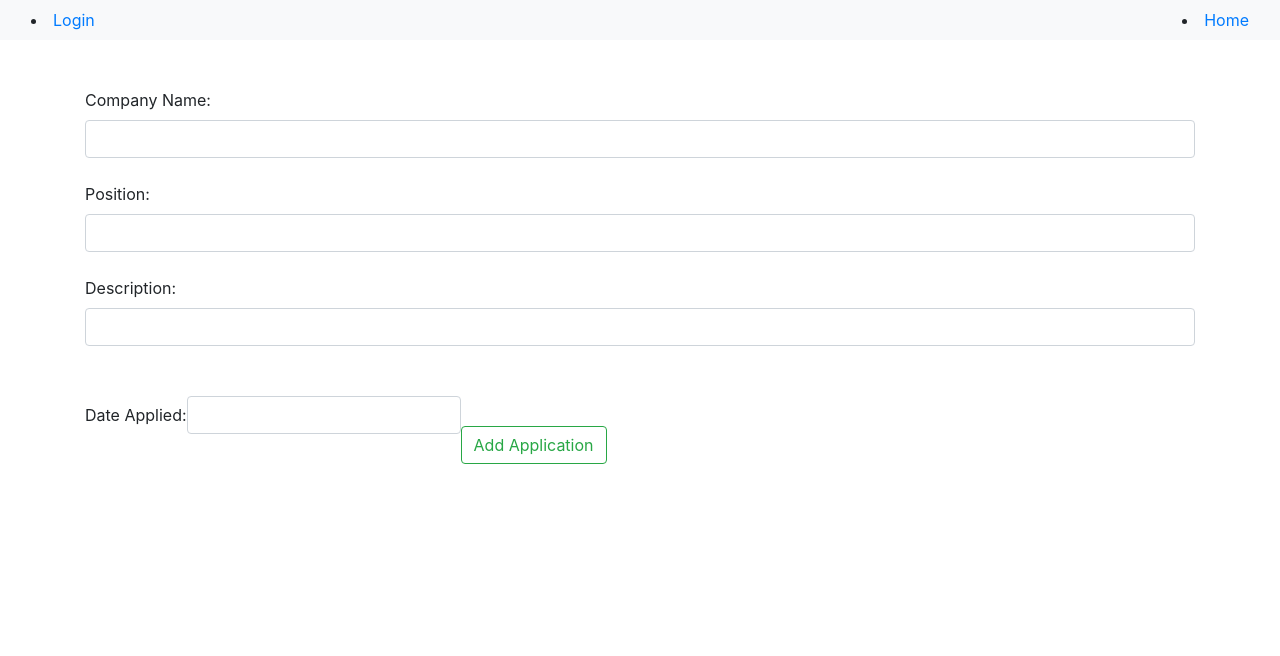
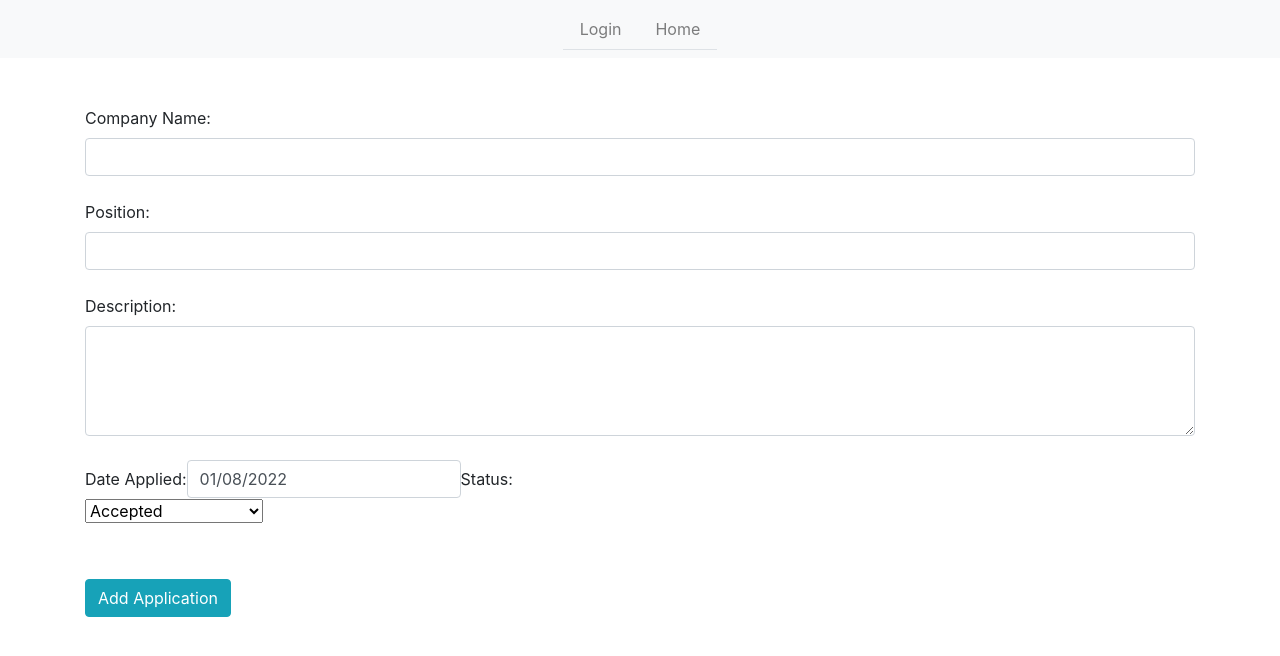
Before and after one commit to ManeeshWije/application-tracker, a React (Create React App) app in the folder client/: page /AddApplication in a window 1280 px wide. Shown: the top 656 px of the page. Built offline with nearby package versions, Linux system fonts and the light colour scheme.

Commit message:
add button works, need to render shallow view in homepage of all applications

```diff
--- a/client/src/components/AddApplications.js
+++ b/client/src/components/AddApplications.js
@@ -9,7 +9,7 @@ export default function AddApplications() {
 	const [companyName, setCompanyName] = useState("");
 	const [description, setDescription] = useState("");
 	const [position, setPosition] = useState("");
-	const [dateApplied, setDateApplied] = useState("");
+	const [dateApplied, setDateApplied] = useState(new Date()); //sets default date as today
 	const [status, setStatus] = useState("");
 
 	function handleCompanyChange(e) {
@@ -25,6 +25,11 @@ export default function AddApplications() {
 	function handlePositionChange(e) {
 		e.preventDefault();
 		setPosition(e.target.value);
+	}
+
+	function handleStatusChange(e) {
+		e.preventDefault();
+		setStatus(e.target.value);
 	}
 
 	function handleDateChange(date) {
@@ -57,14 +62,32 @@ export default function AddApplications() {
 			<div className="container mt-5">
 				<form>
 					<label>Company Name:</label> <br></br>
-					<input onChange={handleCompanyChange} value={companyName} type="text" className="form-control"></input> <br></br>
+					<input onChange={handleCompanyChange} value={companyName} type="text" required className="form-control"></input> <br></br>
 					<label>Position:</label> <br></br>
-					<input onChange={handlePositionChange} value={position} type="text" className="form-control"></input> <br></br>
+					<input onChange={handlePositionChange} value={position} type="text" required className="form-control"></input> <br></br>
 					<label>Description:</label> <br></br>
-					<input onChange={handleDescriptionChange} value={description} type="text" className="form-control"></input> <br></br>
+					{/* <input onChange={handleDescriptionChange} value={description} type="text" className="form-control"></input> <br></br> */}
+					<textarea onChange={handleDescriptionChange} value={description} rows="4" required className="form-control"></textarea> <br></br>
 					<label>Date Applied:</label>
-					<DatePicker className="form-control" onChange={handleDateChange} selected={dateApplied} />
-					<button id="addButton" className="btn btn-outline-success" type="button" onSubmit={createApplication}>
+					<DatePicker className="form-control" onChange={handleDateChange} selected={dateApplied} required />
+					<label>Status: </label> <br></br>
+					<select id="status" onChange={handleStatusChange}>
+						<option value="Accepted">Accepted</option>
+						<option value="Waiting for interview">Waiting for interview</option>
+						<option value="Scheduled interview">Scheduled interview</option>
+						<option value="Rejected">Rejected</option>
+					</select>
+					<br></br>
+					<button
+						id="addButton"
+						className="btn btn-info"
+						type="button"
+						onClick={() => {
+							{
+								createApplication();
+							}
+						}}
+					>
 						Add Application
 					</button>
 				</form>
--- a/client/src/components/HomeApps.js
+++ b/client/src/components/HomeApps.js
@@ -3,15 +3,18 @@ import { useState, useEffect } from "react";
 const API = "http://localhost:3001";
 
 export default function HomeApps() {
-	const [companyName, setCompanyName] = useState("");
-	const [status, setStatus] = useState("");
+	// const [companyName, setCompanyName] = useState("");
+	// const [status, setStatus] = useState("");
+	const [application, setApplication] = useState([]);
 
 	const getApplications = () => {
 		fetch(API + "/applications")
 			.then((res) => {
-				setCompanyName(res.data.companyName);
-				setStatus(res.data.status);
+				// setCompanyName(res.data.companyName);
+				// setStatus(res.data.status);
+				res.json();
 			})
+			.then((data) => setApplication(data))
 			.catch((err) => console.error(err));
 	};
 
@@ -20,17 +23,18 @@ export default function HomeApps() {
 	}, []);
 
 	return (
-		<div>
+		<div className="container">
 			<>
+				<div className="container">
 					<button
+						className="btn btn-info mt-3"
 						onClick={() => {
 							window.location = "/AddApplication";
 						}}
 					>
 						Add New Application
 					</button>
-				<h1>Company: {companyName} </h1>
-				<h1>Status: {status} </h1>
+				</div>
 			</>
 		</div>
 	);
--- a/client/src/components/Nav.js
+++ b/client/src/components/Nav.js
@@ -4,14 +4,25 @@ import "../index.css";
 
 export default function Nav() {
 	return (
-		<nav className="navbar navbar-expand-lg navbar-light bg-light">
-			<div className="container-fluid">
-				<li>
-					<Link to="/login">Login</Link>
-				</li>
-				<li>
-					<Link to="/">Home</Link>
-				</li>
+		<nav className="navbar navbar-expand-lg navbar-light bg-light justify-content-center">
+			<div className="container-fluid justify-content-center">
+				{/* <button className="navbar-toggler" type="button" data-bs-toggle="collapse" data-bs-target="#navbarNav" aria-controls="navbarNav" aria-expanded="false" aria-label="Toggle navigation">
+					<span className="navbar-toggler-icon"></span>
+				</button> */}
+				<div className="justify-content-center" id="navbarNav">
+					<ul className="nav justify-content-center navbar-nav mx-auto nav-tabs">
+						<li className="nav-item mx-2">
+							<Link className="nav-link" to="/login">
+								Login
+							</Link>
+						</li>
+						<li className="nav-item mx-2">
+							<Link className="nav-link" to="/">
+								Home
+							</Link>
+						</li>
+					</ul>
+				</div>
 			</div>
 		</nav>
 	);
--- a/client/src/components/login.js
+++ b/client/src/components/login.js
@@ -22,7 +22,7 @@ function Login() {
 
 	return (
 		<React.Fragment>
-			<div className="login container mt-5">
+			<div className="login container mt-5 align-items-center">
 				<form>
 					<label>Username:</label> <br></br>
 					<input onChange={onUsernameChange} type="text" className="form-control"></input> <br></br>
```
Lines whose indentation alone changed are shown as unchanged.
